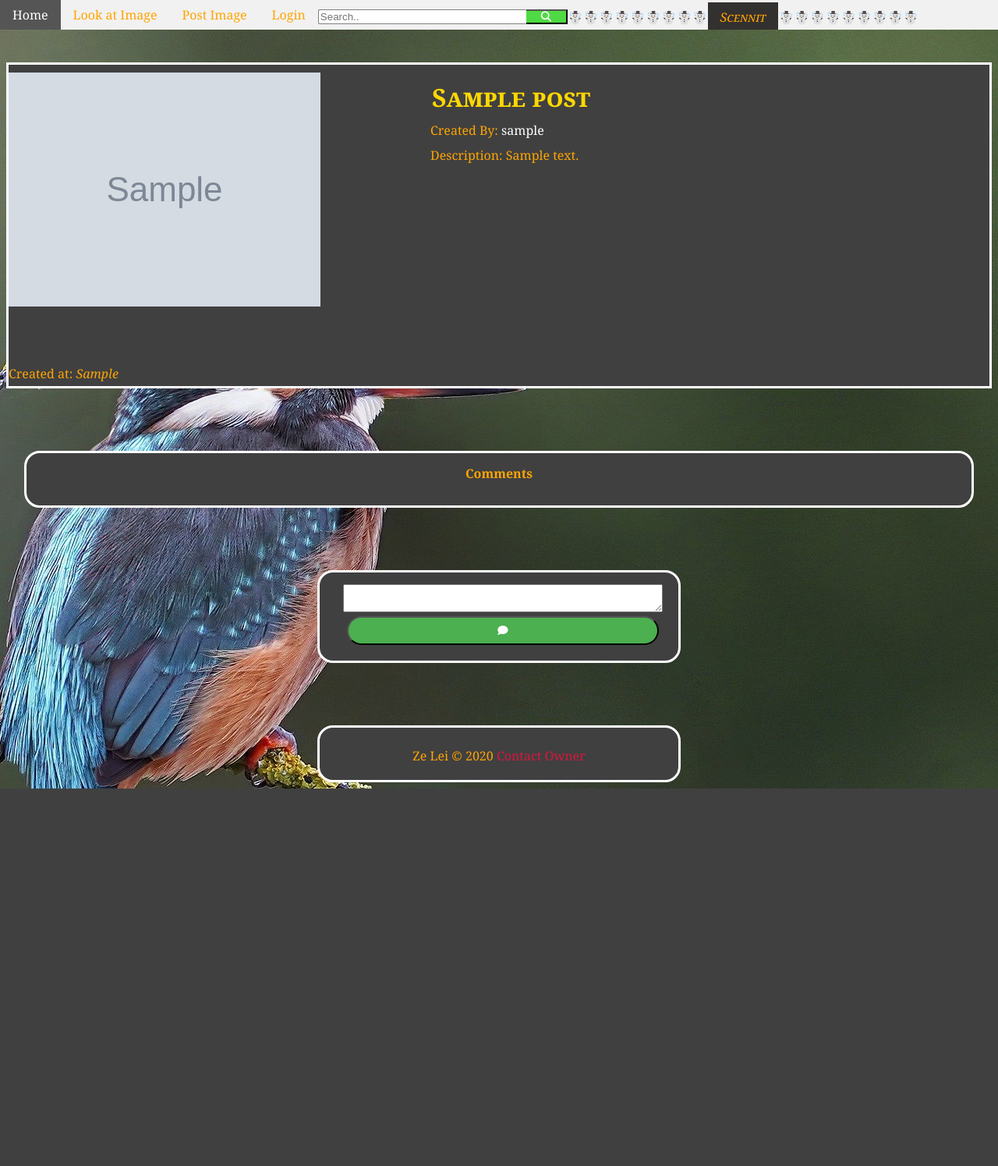
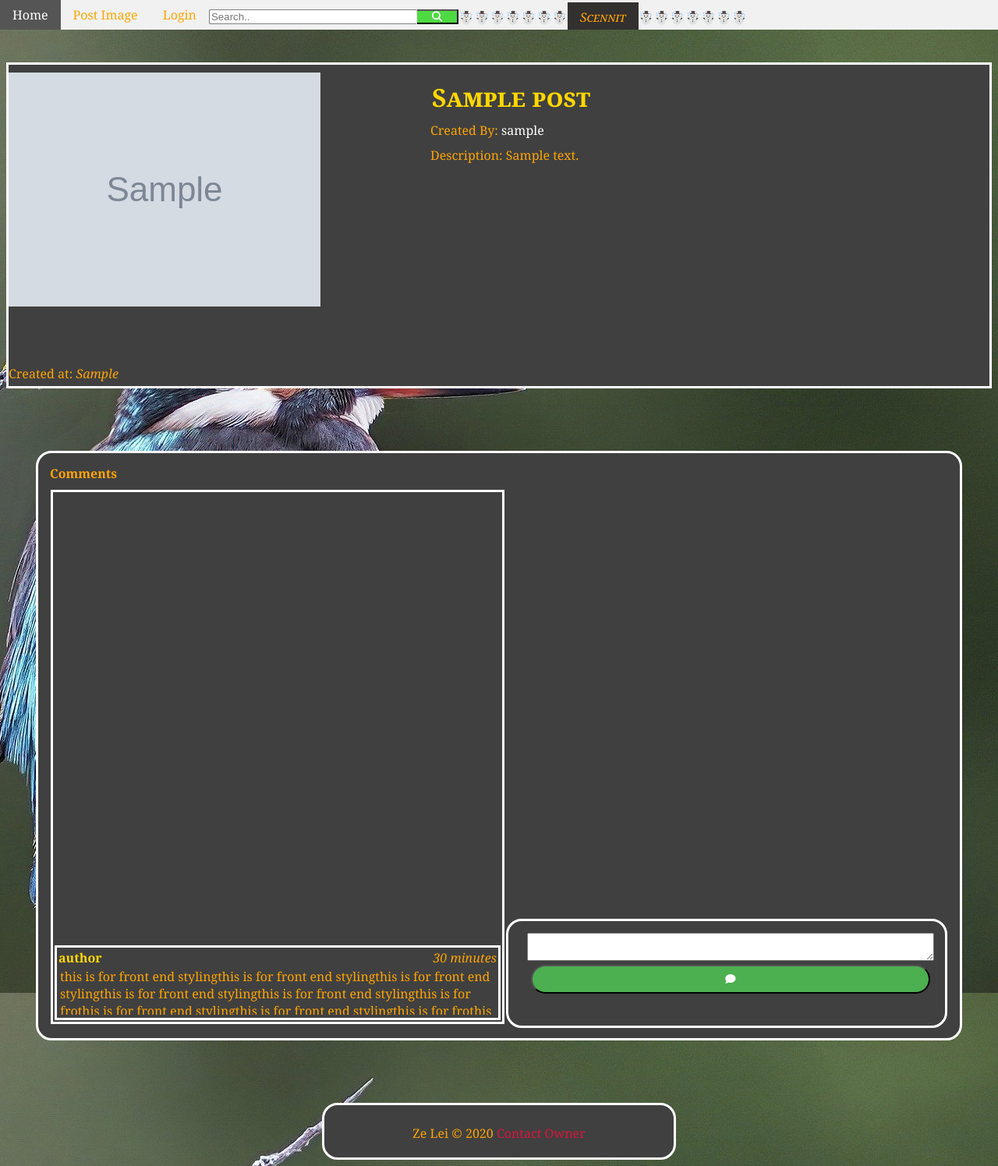
Before and after one commit to Frogger-Software/Scennit-Website, a Node server app: page /post/1 in a window 1280 px wide. Shown: the whole page at 78% size. Before the commit the page ends 1011 px from the top, so only its background shows below. Run offline with Node 20, Linux system fonts and the light colour scheme; tables that the repository leaves empty or names only in its code hold one stand-in row (values such as "Sample post"); grey boxes marked "Sample" are stand-in pictures; some libraries are stand-ins or nearby versions.

Commit message:
styled comments

```diff
--- a/application/app.js
+++ b/application/app.js
@@ -9,8 +9,8 @@ var flash = require('express-flash');
 var handlebars = require('express-handlebars');
 var indexRouter = require('./routes/index');
 var usersRouter = require('./routes/users');
-var dbRouter = require('./routes/dbtest');
 var postRouter = require('./routes/posts');
+var commentRouter = require('./routes/comments');
 var errorPrint = require('./helpers/debug/debugprinters').errorPrint;
 var requestPrint = require('./helpers/debug/debugprinters').requestPrint;
 
@@ -63,9 +63,9 @@ app.use((req, res, next) => {
 })
 
 app.use('/', indexRouter);
-app.use('/dbtest', dbRouter);
 app.use('/users', usersRouter);
 app.use('/posts', postRouter);
+app.use('/comments', commentRouter);
 
 app.use((err, req, res, next) => {
     console.log(err);
--- a/application/middleware/postsmiddleware.js
+++ b/application/middleware/postsmiddleware.js
@@ -1,4 +1,5 @@
 var {getNRecentPosts, getPostById} = require('../models/Posts');
+const {getCommentsForPost} = require('../models/Comments');
 const postMiddleware = {};
 
 postMiddleware.getRecentPosts = async function(req, res, next){
@@ -30,4 +31,15 @@ postMiddleware.getPostById = async function(req, res, next){
     }
 }
 
+postMiddleware.getCommentsByPostId = async function(req, res, next) {
+    let postId = req.params.id;
+    try{
+        let results = await getCommentsForPost(postId);
+        res.locals.currentPost.comments = results;
+        next();
+    }catch(err){
+        next(err);
+    }
+}
+
 module.exports = postMiddleware;
--- a/application/public/css/form.css
+++ b/application/public/css/form.css
@@ -12,7 +12,7 @@ body{
     background-color: inherit;
     border: solid white;
     border-radius: 20px;
-    padding: 15px 30px;
+    padding: 15px 24px;
     position: relative;
     margin-top: 5em;
     margin-left: auto;
--- a/application/public/css/imagepost.css
+++ b/application/public/css/imagepost.css
@@ -22,6 +22,62 @@
 
 
 #comments-container{
-    text-align:center;
-    width: 90vw
+    width: 90vw;
+    display: grid;
+    grid-auto-flow: column;
+    grid-template-columns: auto auto;
+    grid-template-rows: 1fr 9fr;
+    height: 90vh;
+    padding: 15px;
 }
+
+#message-list{
+    grid-area: 2 / 1;
+    width: 45vw;
+    border: white solid;
+    justify-self: center;
+    overflow-y: auto;
+    display: flex;
+    flex-flow: column-reverse nowrap;
+}
+
+#comment-box{
+    grid-area: 2 / 2;
+    margin: 0;
+    width: 40vw;
+    height: 13vh;
+    justify-self: center;
+    margin-top: 70vh;
+
+}
+
+#message-list div{
+    margin: 2px
+}
+
+.message-box{
+    display: grid;
+    grid-template-areas:
+    "author created"
+    "message message";
+    border: solid white;
+    padding: 2px
+}
+
+.comment-text{
+    grid-area: message;
+    grid-column: 1 / span 2;
+    justify-self: center;
+    overflow: hidden;
+    text-overflow: ellipsis;
+    max-height: 60px;
+}
+
+.comment-date{
+    font-style: italic;
+    justify-self: end;
+}
+
+.comment-author{
+    color: gold;
+}
--- a/application/routes/index.js
+++ b/application/routes/index.js
@@ -1,7 +1,7 @@
 var express = require('express');
 var router = express.Router();
 var isLoggedIn = require('../middleware/routeprotectors').userIsLoggedIn;
-var {getRecentPosts, getPostById} = require('../middleware/postsmiddleware');
+var {getRecentPosts, getPostById, getCommentsByPostId} = require('../middleware/postsmiddleware');
 var db = require('../config/database');
 
 /* GET home page. */
@@ -21,12 +21,8 @@ router.get('/postimage', isLoggedIn, (req, res, next) => {
   res.render("postimage");
 })
 
-router.get('/post/:id(\\d+)', getPostById, (req, res, next) => {
+router.get('/post/:id(\\d+)', getPostById, getCommentsByPostId, (req, res, next) => {
   res.render('imagepost', { title: `Post ${req.params.id}` });
 });
 
-router.get('/imagepost', (req, res, next) => {
-  res.render("imagepost");
-})
-
 module.exports = router;
--- a/application/views/Imagepost.hbs
+++ b/application/views/Imagepost.hbs
@@ -26,12 +26,17 @@
         <header>
             <label id="comments-title"><strong>Comments</strong></label>
         </header>
-        <div id="message list">
-
+        <div id="message-list">
+            <div class="message-box">
+                <strong class="comment-author">author</strong>
+                <span class="comment-date">30 minutes</span>
+                <div class="comment-text">this is for front end stylingthis is for front end stylingthis is for front end stylingthis is for front end stylingthis is for front end stylingthis is for frothis is for front end stylingthis is for front end stylingthis is for frothis is for front end stylingthis is for front end stylingthis is for fro</div>
+            </div>
+            {{!-- {{log this}} --}}
+        </div>
+        <div id="comment-box" class="center">
+            <textarea id="comment-box-text"></textarea>
+            <button type="button"><i id="comment-box-button" class="fa fa-comment" aria-hidden="true"></i></button>
         </div>
     </div>
-    <div id="comment-box" class="center">
-        <textarea id="comment-box-text"></textarea>
-        <button type="button"><i id="comment-box-button" class="fa fa-comment" aria-hidden="true"></i></button>
-    </div>
 </body>
--- a/application/views/partials/header.hbs
+++ b/application/views/partials/header.hbs
@@ -1,7 +1,6 @@
 <script src="https://kit.fontawesome.com/937f7202a1.js" crossorigin="anonymous"></script>
 <ul id="nav-bar">
     <li><a href="/" class="nav-element">Home</a></li>
-    <li><a href="/Imagepost" class="nav-element">Look at Image</a></li>
     <li><a href="/postimage" class="nav-element">Post Image</a></li>
     {{#if logged}}
     <li><a id="logout-button" class="nav-element">Log Out</a></li>
@@ -15,6 +14,6 @@
         </section>
     </div>
     <div id="banner-container">
-    <a href="/">☃️☃️☃️☃️☃️☃️☃️☃️☃️<label id="banner">Scennit</label>☃️☃️☃️☃️☃️☃️☃️☃️☃️</a>
+    <a href="/">☃️☃️☃️☃️☃️☃️☃️<label id="banner">Scennit</label>☃️☃️☃️☃️☃️☃️☃️</a>
     </div>
 </ul>
```
Also changed, not shown: application/models/Comments.js (added, +31 -0 lines), application/routes/comments.js (added, +46 -0 lines), application/routes/dbtest.js (deleted, +0 -9 lines).
